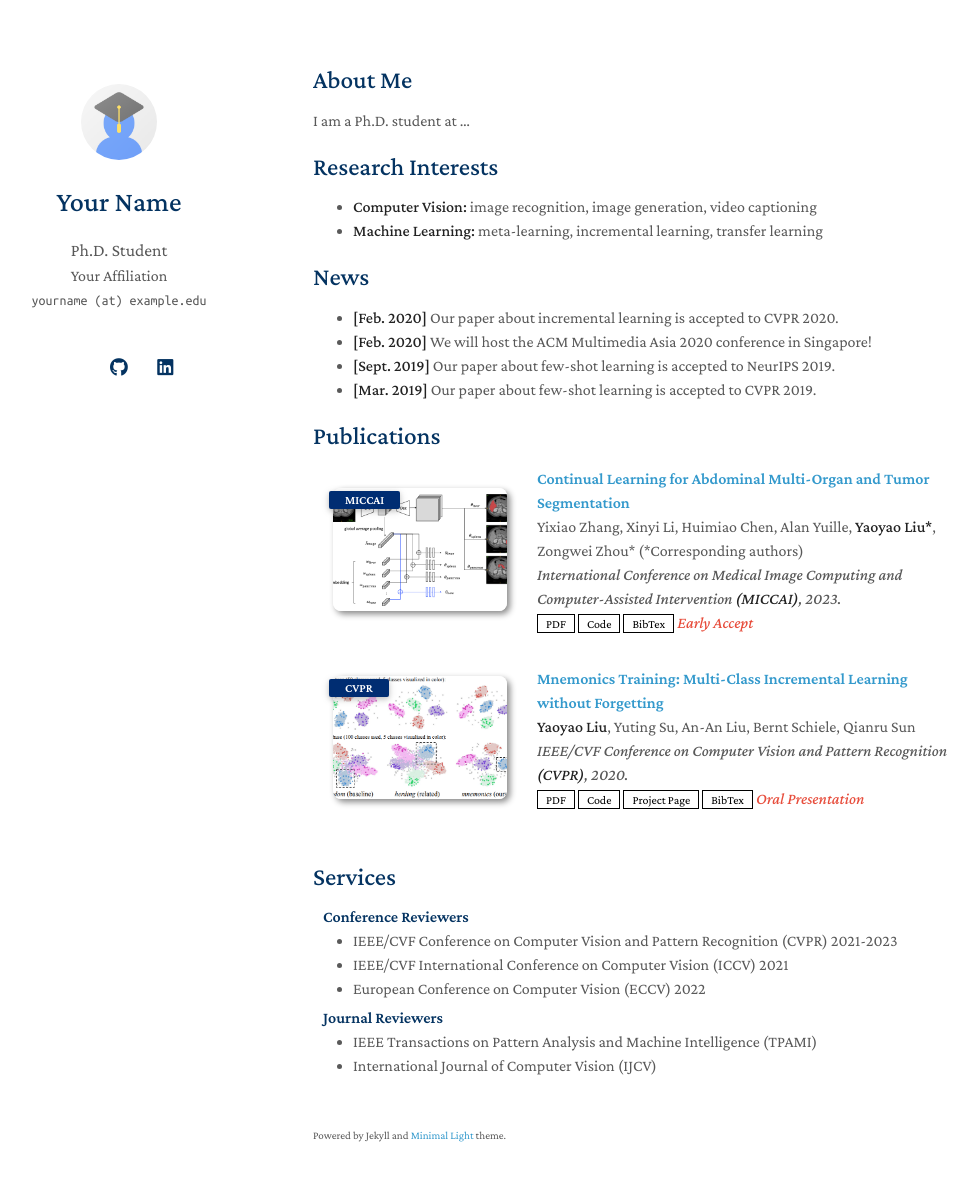
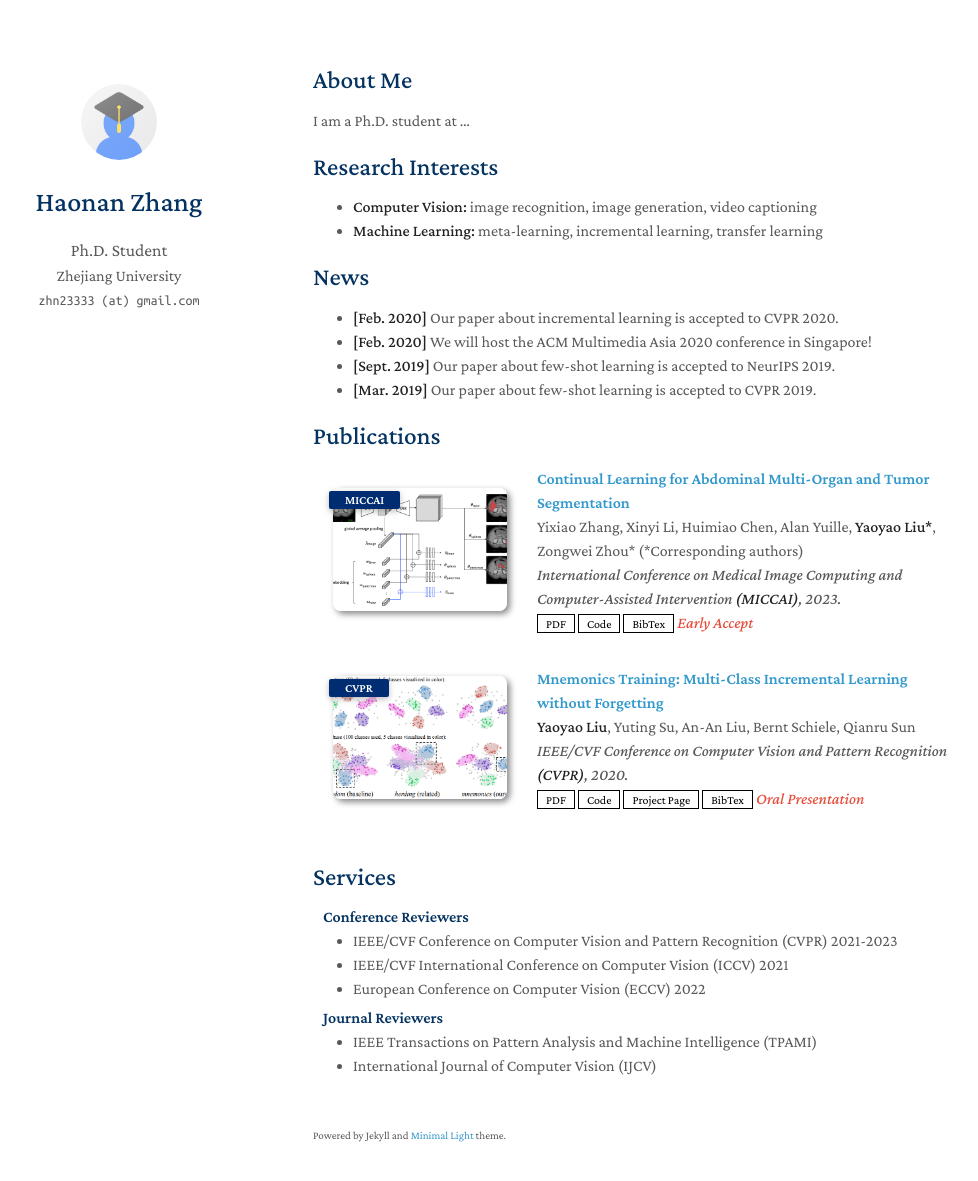
Before and after one commit to zhn12343333/academic_homepage, a Jekyll site: the page built from index.md, in a window 1280 px wide and 1216 px high. Shown: the top 1181 px of the window, without its empty margins (157-1135 px from the left). Built offline with Jekyll 4.4.1, drawn with Linux system fonts in a browser that asks for light colours; a style sheet for code colours, icons or effects is not loaded; our own code applies the rules of GitHub Pages for plain Markdown files.

Commit message:
Update _config.yml

```diff
--- a/_config.yml
+++ b/_config.yml
@@ -1,8 +1,8 @@
 # Basic Information
-title: Your Name
+title: Haonan Zhang
 position: Ph.D. Student
-affiliation: Your Affiliation
-email: yourname (at) example.edu
+affiliation: Zhejiang University
+email: zhn23333 (at) gmail.com
 
 # Search Engine Optimization (SEO)
 # The following information is used to improve the website traffic from search engines, e.g., Google.
@@ -12,11 +12,11 @@ canonical: https://minimal-light-theme.yliu.me/
 
 # Links
 # If you don't need one of them, you may delete the corresponding line.
-google_scholar: https://scholar.google.com/
-cv_link: assets/files/curriculum_vitae.pdf
-github_link: https://github.com/
-linkedin: https://www.linkedin.com/
-twitter: https://twitter.com/
+# google_scholar: https://scholar.google.com/
+# cv_link: assets/files/curriculum_vitae.pdf
+# github_link: https://github.com/
+# linkedin: https://www.linkedin.com/
+# twitter: https://twitter.com/
 
 # Images (e.g., your profile picture and your website's favicon)
 # "favicon" and "favicon_dark" are used for the light and dark modes, respectively.
```
